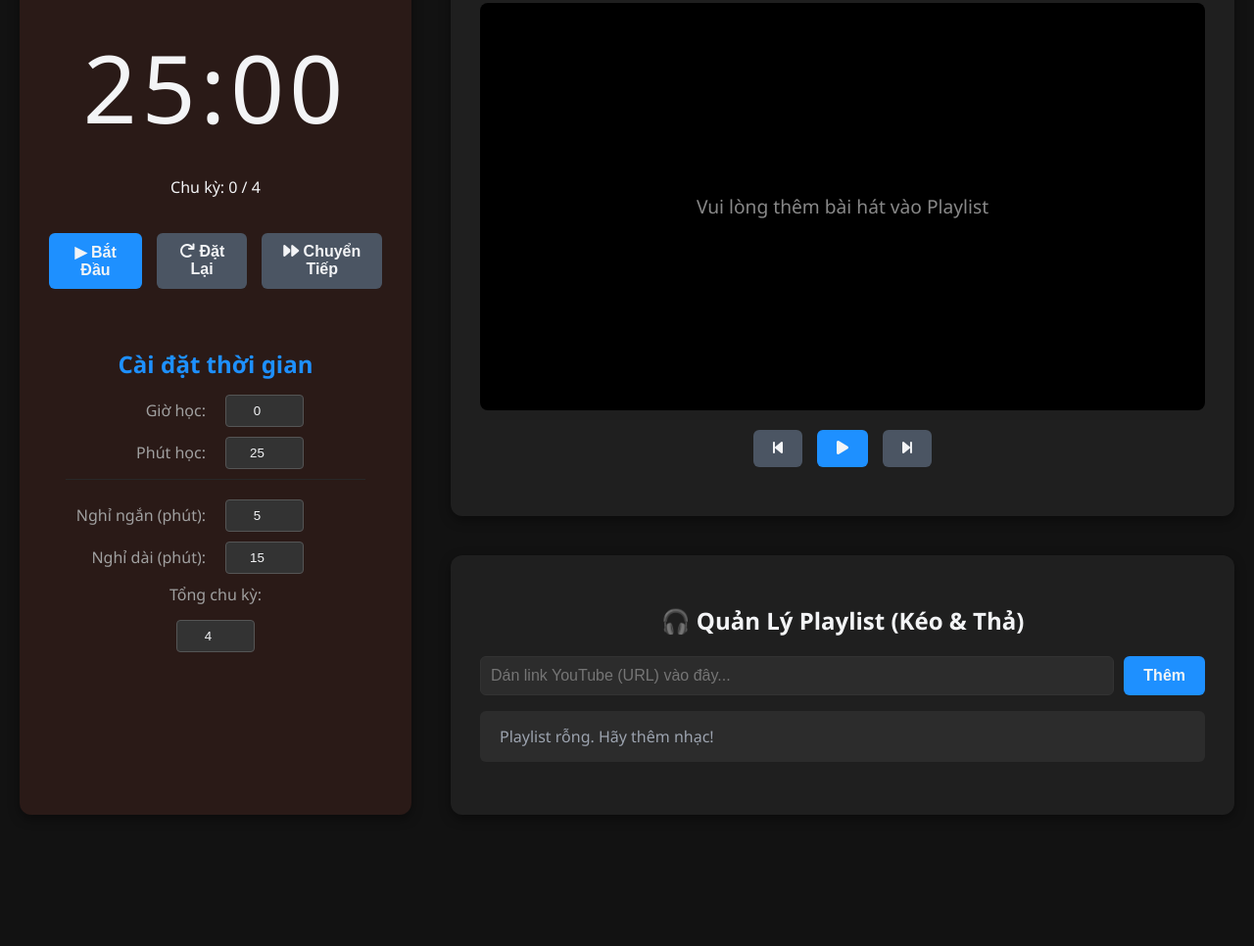
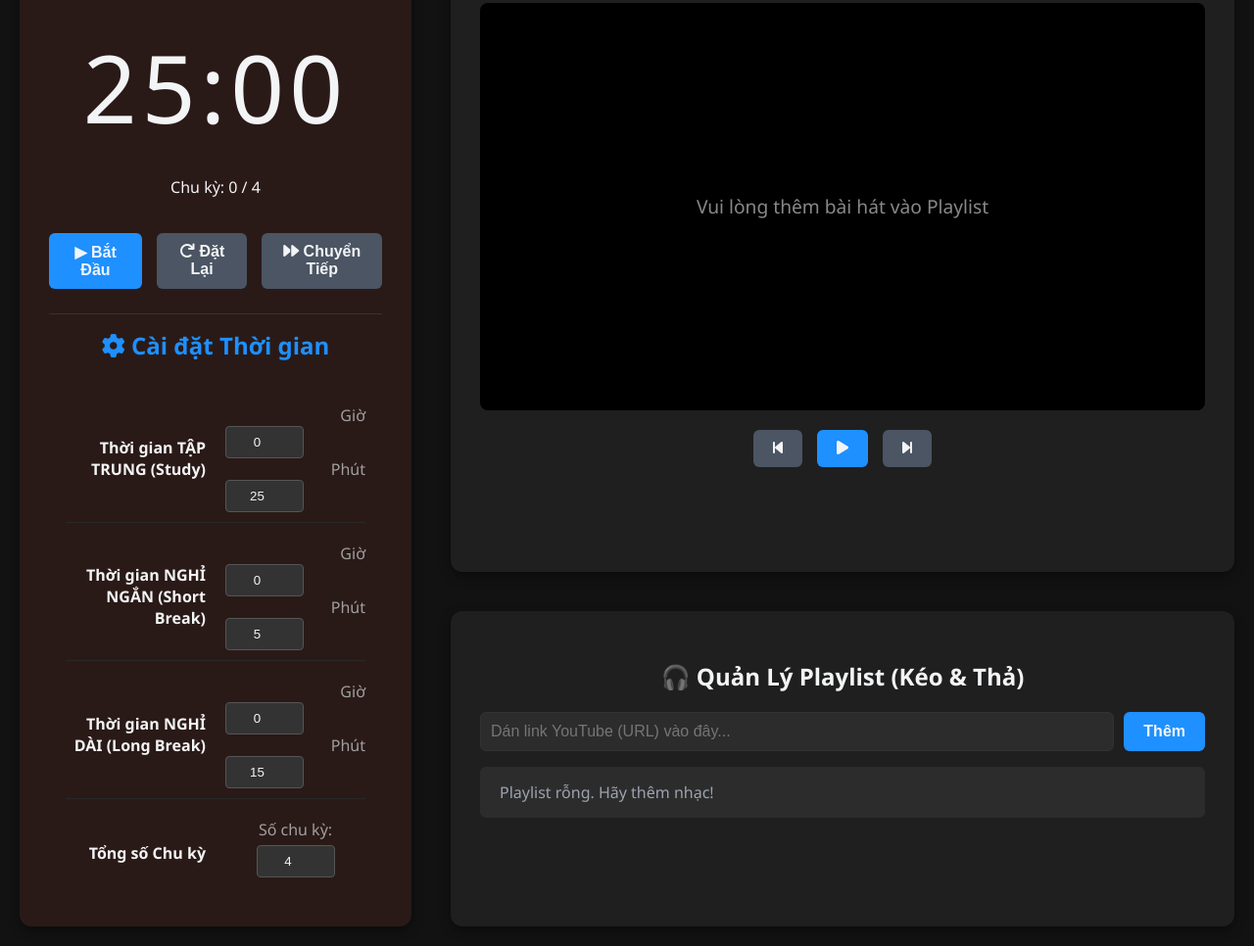
Before and after one commit to Phu2812/Study-Focus-Hub---Simple-Version, a plain HTML site: page index.html in a window 1280 px wide. Shown: the part 333-1299 px from the top of the page at 98% size. Before the commit the page ends 1185 px from the top, so only its background shows below. Drawn offline with Linux system fonts and the light colour scheme.

Commit message:
Refactor timer and settings layout in index.html
Updated the timer and settings sections for better organization and added new settings for short and long breaks.

```diff
--- a/index.html
+++ b/index.html
@@ -18,7 +18,11 @@
     <main class="container">
         <section id="timer-section" class="card timer-card">
             <h2 id="timer-mode" class="study-mode">TẬP TRUNG HỌC</h2>
-            <div id="countdown" class="countdown">25:00</div>
+
+            <div class="timer-display-box">
+                <div id="countdown" class="countdown">25:00</div>
+            </div>
+
             <p id="cycle-info">Chu kỳ: 0 / 4</p>
 
             <div class="controls">
@@ -29,21 +33,46 @@
                 </div>
             </div>
 
+            <h3 class="settings-title"><i class="fas fa-cog"></i> Cài đặt Thời gian</h3>
+
             <div class="settings-group">
-                <h3>Cài đặt thời gian</h3>
-                <label for="setting-study-hour">Giờ học:</label>
-                <input type="number" id="setting-study-hour" value="0" min="0" max="5">
-                <label for="setting-study-minute">Phút học:</label>
-                <input type="number" id="setting-study-minute" value="25" min="1" max="59">
+                <h4>Thời gian TẬP TRUNG (Study)</h4>
+                <div class="settings-row">
+                    <label for="setting-study-hour">Giờ</label>
+                    <input type="number" id="setting-study-hour" value="0" min="0" max="99">
+                    <label for="setting-study-minute">Phút</label>
+                    <input type="number" id="setting-study-minute" value="25" min="0" max="59">
+                </div>
             </div>
+
             <div class="settings-group">
-                <label for="setting-short-break">Nghỉ ngắn (phút):</label>
-                <input type="number" id="setting-short-break" value="5" min="1" max="30">
-                <label for="setting-long-break">Nghỉ dài (phút):</label>
-                <input type="number" id="setting-long-break" value="15" min="1" max="60">
-                <label for="setting-total-cycles">Tổng chu kỳ:</label>
-                <input type="number" id="setting-total-cycles" value="4" min="1" max="12">
+                <h4>Thời gian NGHỈ NGẮN (Short Break)</h4>
+                <div class="settings-row">
+                    <label for="setting-short-break-hour">Giờ</label>
+                    <input type="number" id="setting-short-break-hour" value="0" min="0" max="99">
+                    <label for="setting-short-break-minute">Phút</label>
+                    <input type="number" id="setting-short-break-minute" value="5" min="0" max="59">
+                </div>
             </div>
+
+            <div class="settings-group">
+                <h4>Thời gian NGHỈ DÀI (Long Break)</h4>
+                <div class="settings-row">
+                    <label for="setting-long-break-hour">Giờ</label>
+                    <input type="number" id="setting-long-break-hour" value="0" min="0" max="99">
+                    <label for="setting-long-break-minute">Phút</label>
+                    <input type="number" id="setting-long-break-minute" value="15" min="0" max="59">
+                </div>
+            </div>
+
+            <div class="settings-group">
+                <h4>Tổng số Chu kỳ</h4>
+                <div class="settings-row single-input">
+                    <label for="setting-total-cycles">Số chu kỳ:</label>
+                    <input type="number" id="setting-total-cycles" value="4" min="1" max="12">
+                </div>
+            </div>
+
         </section>
 
         <section id="player-section" class="card player-card">
```
